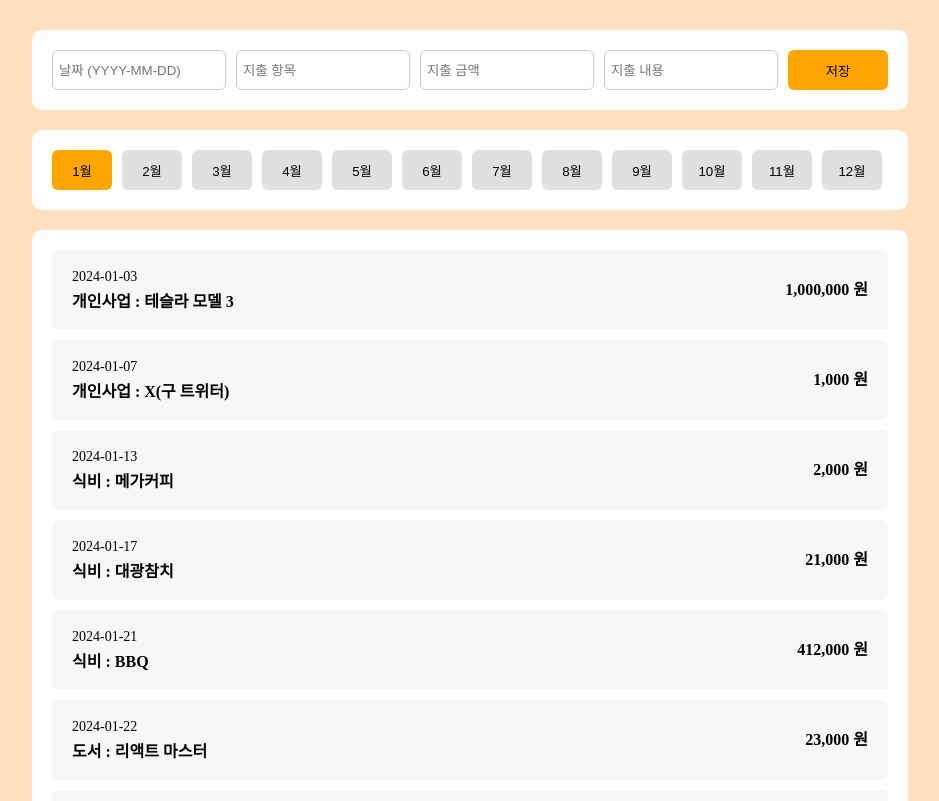
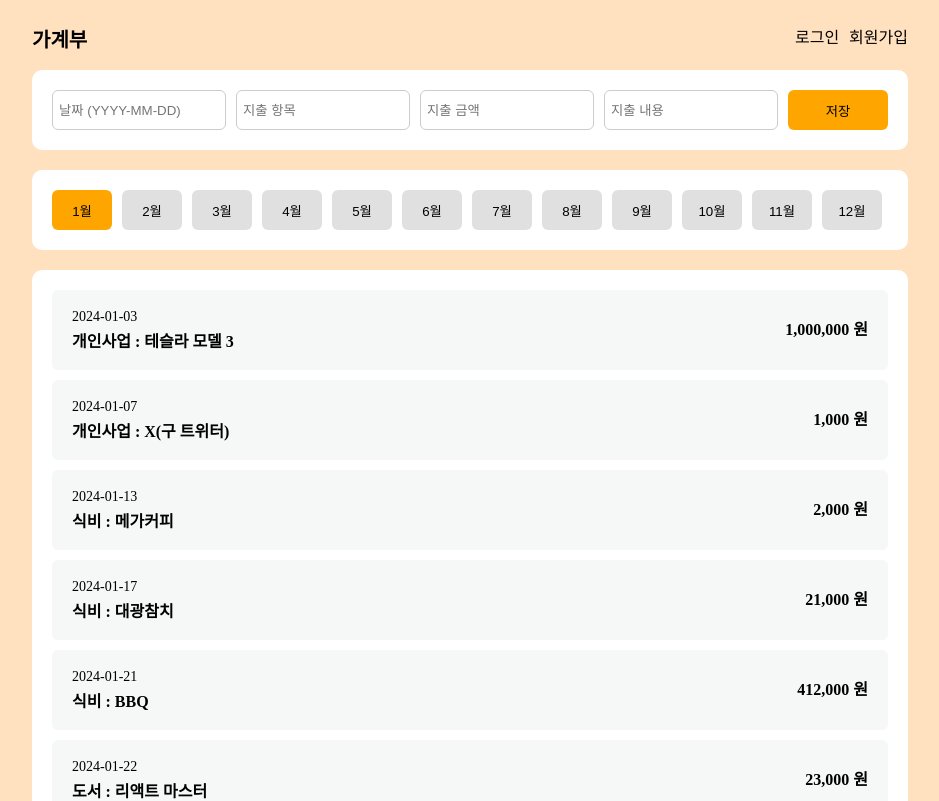
Before and after one commit to Dayeon-Cheon/pocket-money-tracker-auth, a React (Vite) app: page / in a window 1280 px wide. Shown: the top 801 px of the page, without its empty margins (170-1109 px from the left). Built offline with nearby package versions, Linux system fonts and the light colour scheme; data requests are answered from the project's data file.

Commit message:
feat: header

```diff
--- a/src/App.jsx
+++ b/src/App.jsx
@@ -1,11 +1,14 @@
 import GlobalStyle from "./GlobalStyle";
 import Router from "./Router";
+import { AuthProvider } from "./context/AuthContext";
 
 function App() {
   return (
     <>
-      <GlobalStyle />
-      <Router />
+      <AuthProvider>
+        <GlobalStyle />
+        <Router />
+      </AuthProvider>
     </>
   );
 }
--- a/src/Router.jsx
+++ b/src/Router.jsx
@@ -1,12 +1,26 @@
+import { useContext } from "react";
 import { BrowserRouter, Routes, Route } from "react-router-dom";
+import Header from "./components/Header.jsx";
 import Login from "./pages/Login.jsx";
 import Join from "./pages/Join.jsx";
 import Home from "./pages/Home.jsx";
 import Detail from "./pages/Detail.jsx";
+import { AuthContext } from "./context/AuthContext.jsx";
+
+const PrivateRoute = ({ element: Element, ...rest }) => {
+  const { isAuthenticated } = useContext(AuthContext);
+  return isAuthenticated ? <Element {...rest} /> : <Navigate to="/login" />;
+};
+
+const PublicRoute = ({ element: Element, ...rest }) => {
+  const { isAuthenticated } = useContext(AuthContext);
+  return !isAuthenticated ? <Element {...rest} /> : <Navigate to="/" />;
+};
 
 const Router = () => {
   return (
     <BrowserRouter>
+      <Header />
       <Routes>
         <Route path="/login" element={<Login />} />
         <Route path="/join" element={<Join />} />
--- /dev/null
+++ b/src/components/Header.jsx
@@ -0,0 +1,62 @@
+import { useContext } from "react";
+import { Link, useNavigate } from "react-router-dom";
+import { AuthContext } from "../context/AuthContext";
+import styled from "styled-components";
+
+const Header = () => {
+  const { isAuthenticated, logout } = useContext(AuthContext);
+  const navigate = useNavigate();
+
+  const handleLogout = () => {
+    const confirmLogout = window.confirm("정말로 로그아웃 하시겠습니까?");
+    if (confirmLogout) {
+      logout();
+      navigate("/");
+    }
+  };
+
+  return (
+    <HeaderContainer>
+      <h1>
+        <TitleLink to="/">가계부</TitleLink>
+      </h1>
+      <StyledNav>
+        {isAuthenticated ? (
+          <>
+            <button onClick={handleLogout}>로그아웃</button>
+          </>
+        ) : (
+          <>
+            <NavLink to="/login">로그인</NavLink>
+            <NavLink to="/join">회원가입</NavLink>
+          </>
+        )}
+      </StyledNav>
+    </HeaderContainer>
+  );
+};
+
+export default Header;
+
+const HeaderContainer = styled.header`
+  display: flex;
+  justify-content: space-between;
+  margin-bottom: 20px;
+`;
+
+const TitleLink = styled(Link)`
+  font-size: 20px;
+  font-weight: bold;
+  text-decoration: none;
+  color: black;
+`;
+
+const StyledNav = styled.nav`
+  display: flex;
+  gap: 10px;
+`;
+
+const NavLink = styled(Link)`
+  text-decoration: none;
+  color: black;
+`;
--- /dev/null
+++ b/src/context/AuthContext.jsx
@@ -0,0 +1,25 @@
+import { createContext, useState } from "react";
+
+export const AuthContext = createContext();
+
+const token = localStorage.getItem("accessToken");
+
+export const AuthProvider = ({ children }) => {
+  const [isAuthenticated, setIsAuthenticated] = useState(!!token);
+
+  const login = (token) => {
+    localStorage.setItem("accessToken", token);
+    setIsAuthenticated(true);
+  };
+
+  const logout = () => {
+    localStorage.removeItem("accessToken");
+    setIsAuthenticated(false);
+  };
+
+  return (
+    <AuthContext.Provider value={{ isAuthenticated, login, logout }}>
+      {children}
+    </AuthContext.Provider>
+  );
+};
```
